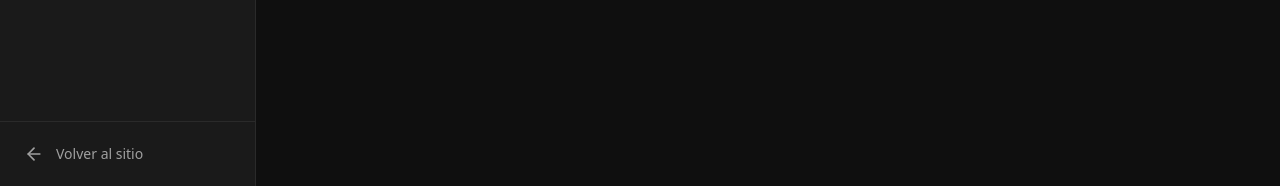
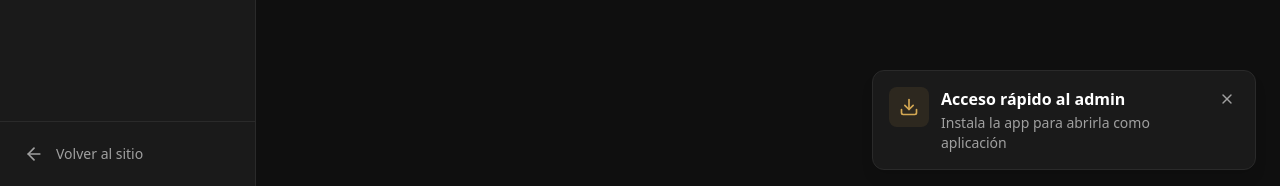
Before and after one commit to w3yso0n/asicale, a Next.js app: page /admin/barbers in a window 1280 px wide. Shown: the part 614-800 px from the top of the page. Built offline with nearby package versions, Linux system fonts and the light colour scheme; no server answers; the database is empty.

Commit message:
Update pnpm-workspace.yaml to include onlyBuiltDependencies and enhance layout metadata with Apple Web App support and theme color

```diff
--- /dev/null
+++ b/app/admin/install-prompt.tsx
@@ -0,0 +1,90 @@
+"use client";
+
+import { useState, useEffect } from "react";
+import { Download, X } from "lucide-react";
+
+const DISMISS_KEY = "asicale-pwa-install-dismissed";
+
+export function InstallPrompt() {
+  const [deferredPrompt, setDeferredPrompt] = useState<unknown>(null);
+  const [dismissed, setDismissed] = useState(true);
+  const [isStandalone, setIsStandalone] = useState(false);
+
+  useEffect(() => {
+    if (typeof window === "undefined") return;
+
+    const standalone =
+      window.matchMedia("(display-mode: standalone)").matches ||
+      (window.navigator as { standalone?: boolean }).standalone === true;
+
+    setIsStandalone(standalone);
+
+    const stored = localStorage.getItem(DISMISS_KEY);
+    if (stored) {
+      const when = parseInt(stored, 10);
+      if (Date.now() - when < 7 * 24 * 60 * 60 * 1000) setDismissed(true);
+      else setDismissed(false);
+    } else {
+      setDismissed(false);
+    }
+
+    const handler = (e: Event) => {
+      e.preventDefault();
+      setDeferredPrompt(e);
+    };
+
+    window.addEventListener("beforeinstallprompt", handler);
+    return () => window.removeEventListener("beforeinstallprompt", handler);
+  }, []);
+
+  const handleInstall = async () => {
+    if (!deferredPrompt) return;
+    const p = deferredPrompt as { prompt: () => Promise<void> };
+    await p.prompt();
+    setDeferredPrompt(null);
+    setDismissed(true);
+    localStorage.setItem(DISMISS_KEY, Date.now().toString());
+  };
+
+  const handleDismiss = () => {
+    setDismissed(true);
+    localStorage.setItem(DISMISS_KEY, Date.now().toString());
+  };
+
+  if (isStandalone || dismissed) return null;
+
+  const isIOS = /iPad|iPhone|iPod/.test(navigator.userAgent) || (navigator.platform === "MacIntel" && navigator.maxTouchPoints > 1);
+
+  return (
+    <div className="fixed bottom-4 left-4 right-4 z-50 mx-auto max-w-sm rounded-xl border border-border bg-card p-4 shadow-lg sm:left-auto sm:right-6">
+      <div className="flex items-start gap-3">
+        <div className="flex h-10 w-10 shrink-0 items-center justify-center rounded-lg bg-accent/10">
+          <Download className="h-5 w-5 text-accent" />
+        </div>
+        <div className="min-w-0 flex-1">
+          <p className="font-semibold text-foreground">Acceso rápido al admin</p>
+          <p className="mt-0.5 text-sm text-muted">
+            {isIOS
+              ? "Menú Compartir (↑) → Añadir a pantalla de inicio"
+              : "Instala la app para abrirla como aplicación"}
+          </p>
+          {!isIOS && deferredPrompt && (
+            <button
+              onClick={handleInstall}
+              className="mt-3 w-full rounded-lg bg-accent px-4 py-2 text-sm font-medium text-black transition-colors hover:bg-accent/90"
+            >
+              Instalar aplicación
+            </button>
+          )}
+        </div>
+        <button
+          onClick={handleDismiss}
+          className="shrink-0 rounded p-1 text-muted transition-colors hover:bg-border hover:text-foreground"
+          aria-label="Cerrar"
+        >
+          <X className="h-4 w-4" />
+        </button>
+      </div>
+    </div>
+  );
+}
--- a/app/admin/layout.tsx
+++ b/app/admin/layout.tsx
@@ -13,6 +13,7 @@ import {
   Menu,
   X,
 } from "lucide-react";
+import { InstallPrompt } from "./install-prompt";
 
 const navItems = [
   { href: "/admin", label: "Dashboard", icon: LayoutDashboard },
@@ -104,6 +105,8 @@ export default function AdminLayout({
 
         <main className="flex-1 overflow-y-auto p-6">{children}</main>
       </div>
+
+      <InstallPrompt />
     </div>
   );
 }
--- a/app/layout.tsx
+++ b/app/layout.tsx
@@ -15,6 +15,13 @@ const geistMono = Geist_Mono({
 export const metadata: Metadata = {
   title: "Asicale Barber - Agenda tu cita",
   description: "Plataforma de agendamiento de citas para Asicale Barber",
+  manifest: "/manifest.json",
+  appleWebApp: {
+    capable: true,
+    statusBarStyle: "black-translucent",
+    title: "Asicale Barber",
+  },
+  themeColor: "#d4a853",
 };
 
 export default function RootLayout({
@@ -24,6 +31,12 @@ export default function RootLayout({
 }>) {
   return (
     <html lang="es">
+      <head>
+        <link rel="apple-touch-icon" href="/icon.svg" />
+        <meta name="apple-mobile-web-app-capable" content="yes" />
+        <meta name="apple-mobile-web-app-status-bar-style" content="black-translucent" />
+        <meta name="theme-color" content="#d4a853" />
+      </head>
       <body
         className={`${geistSans.variable} ${geistMono.variable} bg-background text-foreground min-h-screen antialiased`}
       >
--- a/pnpm-workspace.yaml
+++ b/pnpm-workspace.yaml
@@ -1,3 +1,5 @@
 ignoredBuiltDependencies:
   - sharp
   - unrs-resolver
+
+onlyBuiltDependencies: '[@prisma/client,@prisma/engines,prisma,esbuild]'
```
Also changed, not shown: public/icon.svg (added), public/manifest.json (added).
